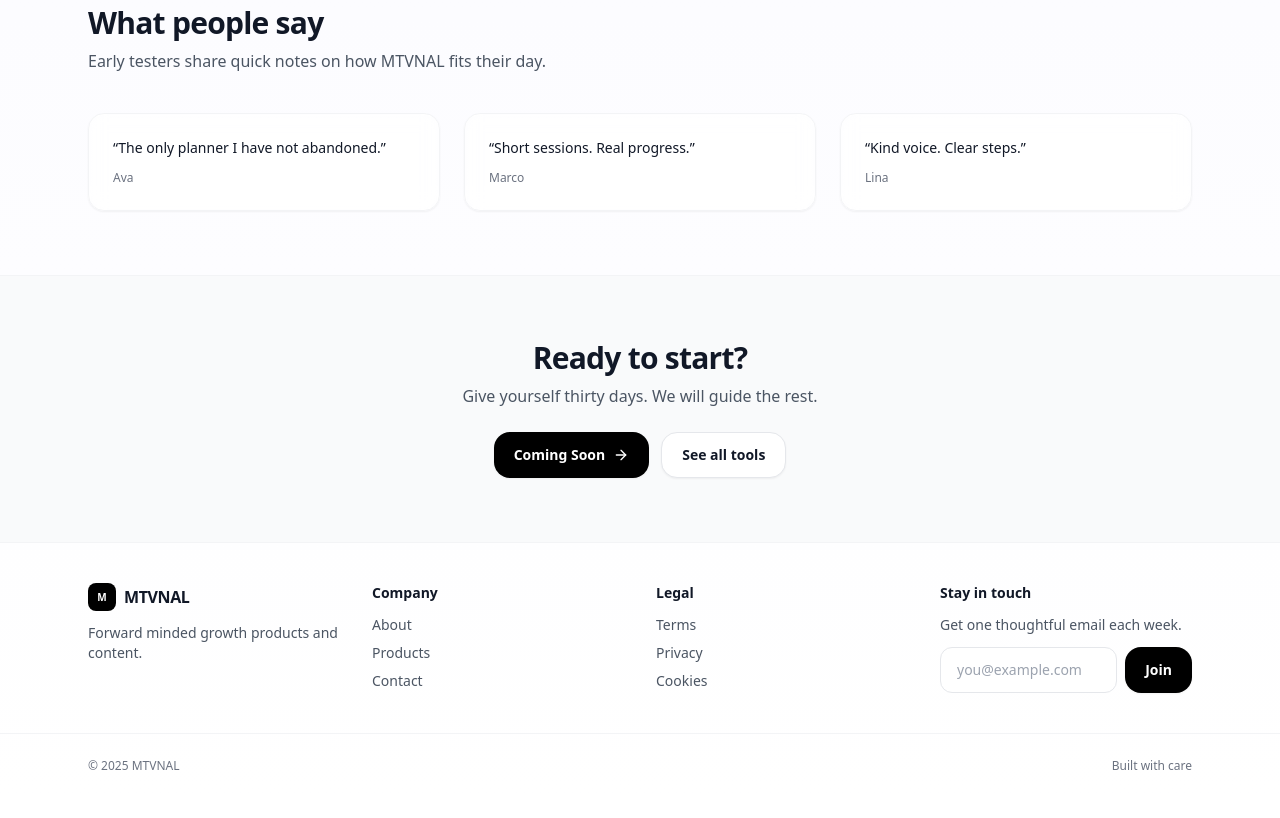
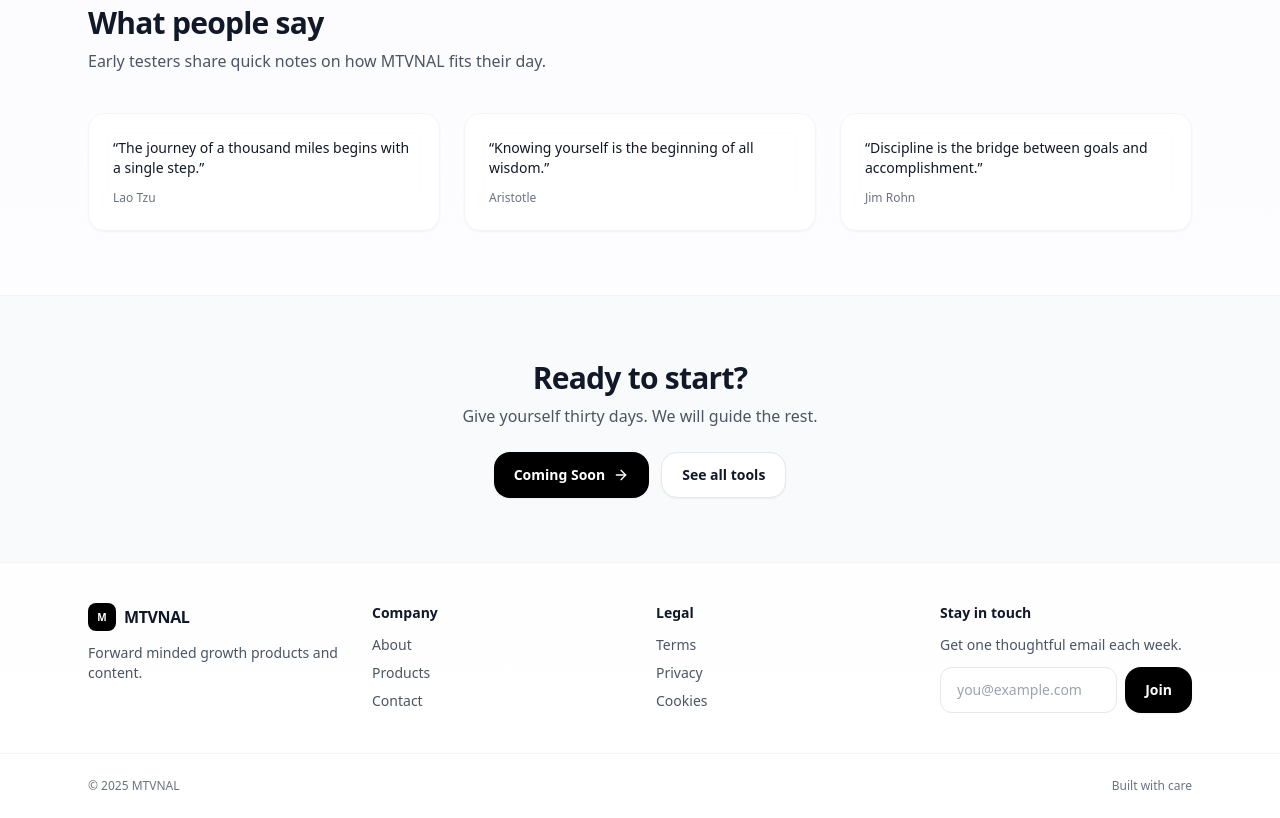
Before and after one commit to mtvnal/mtvnal-site, a Next.js app: page / in a window 1280 px wide. Shown: the part 1820-2638 px from the top of the page. Built offline with nearby package versions, Linux system fonts and the light colour scheme.

Commit message:
Update page.tsx

```diff
--- a/app/page.tsx
+++ b/app/page.tsx
@@ -175,9 +175,9 @@ export default function Home() {
         </div>
         <div className="grid md:grid-cols-3 gap-6">
           {[
-            { quote: "The only planner I have not abandoned.", name: "Ava" },
-            { quote: "Short sessions. Real progress.", name: "Marco" },
-            { quote: "Kind voice. Clear steps.", name: "Lina" },
+            { quote: "The journey of a thousand miles begins with a single step.", name: "Lao Tzu" },
+            { quote: "Knowing yourself is the beginning of all wisdom.", name: "Aristotle" },
+            { quote: "Discipline is the bridge between goals and accomplishment.", name: "Jim Rohn" },
           ].map((t, i) => (
             <Card key={i}>
               <p className="text-sm">“{t.quote}”</p>
```
